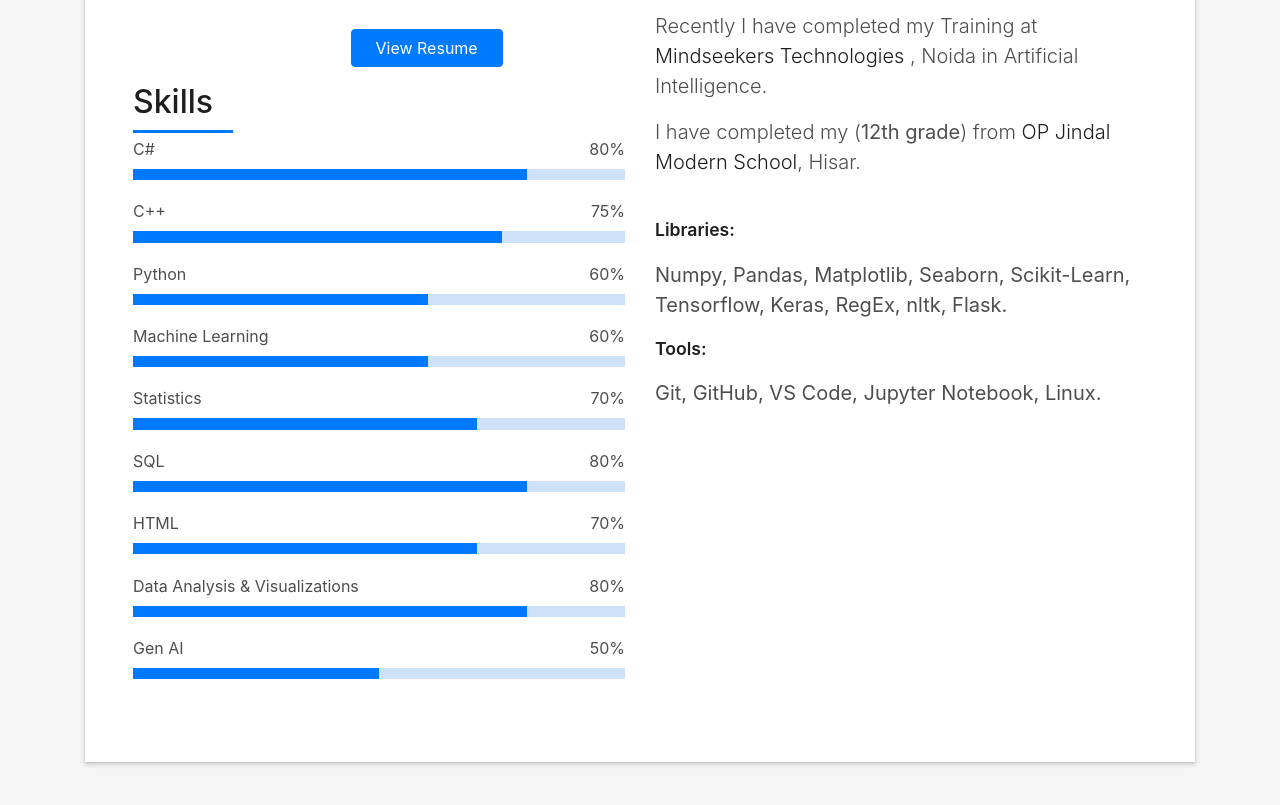
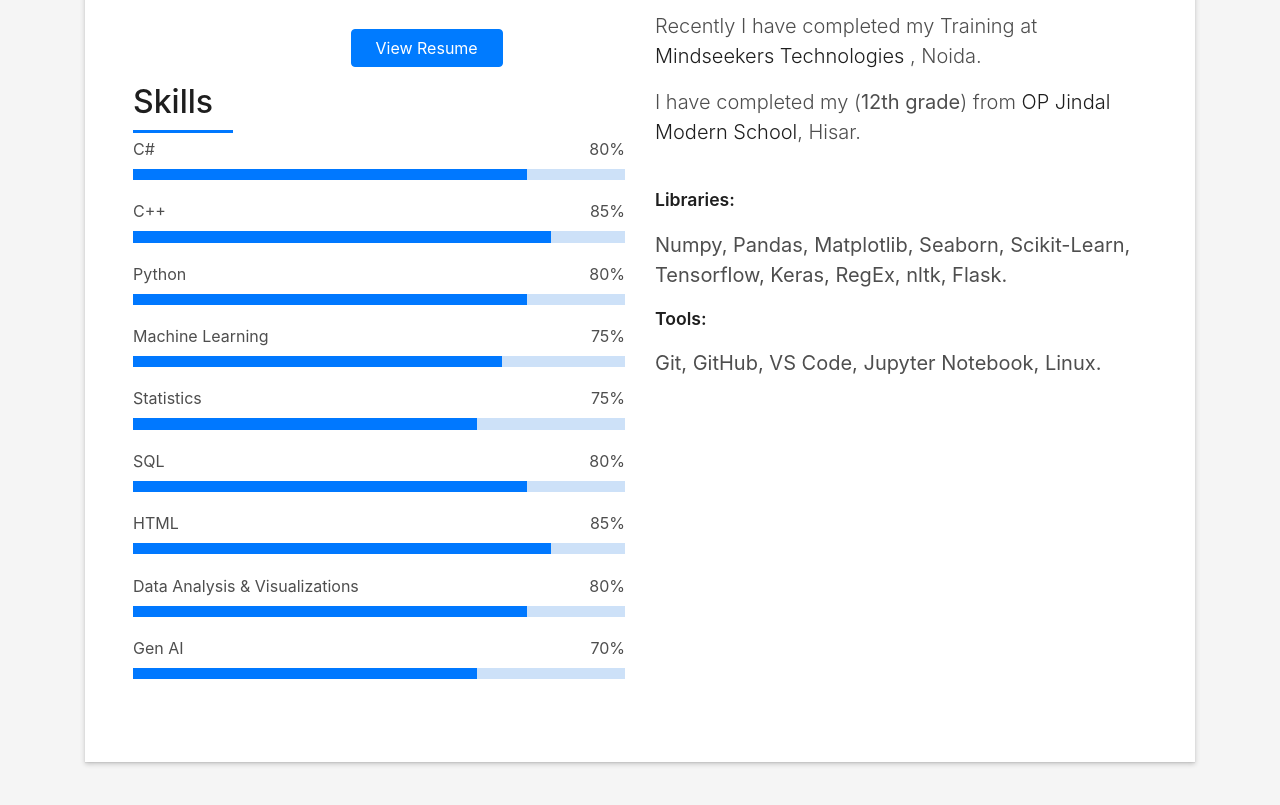
Before and after one commit to vishalpoonia890/portfolio, a plain HTML site: page index.html in a window 1280 px wide. Shown: the part 1109-1914 px from the top of the page. Drawn offline with Linux system fonts and the light colour scheme; no server answers; files whose address does not match are found by name.

Commit message:
index.html

```diff
--- a/index.html
+++ b/index.html
@@ -103,37 +103,37 @@
                     <div class="progress">
                       <div class="progress-bar" role="progressbar" style="width: 80%" aria-valuenow="70" aria-valuemin="0" aria-valuemax="100"></div>
                     </div>
-                    <span>C++</span> <span class="pull-right">75%</span>
+                    <span>C++</span> <span class="pull-right">85%</span>
+                    <div class="progress">
+                      <div class="progress-bar" role="progressbar" style="width: 85%" aria-valuenow="70" aria-valuemin="0" aria-valuemax="100"></div>
+                    </div>
+                    <span>Python</span> <span class="pull-right">80%</span>
+                    <div class="progress">
+                      <div class="progress-bar" role="progressbar" style="width: 80%" aria-valuenow="70" aria-valuemin="0" aria-valuemax="100"></div>
+                    </div>
+                    <span>Machine Learning</span> <span class="pull-right">75%</span>
                     <div class="progress">
                       <div class="progress-bar" role="progressbar" style="width: 75%" aria-valuenow="70" aria-valuemin="0" aria-valuemax="100"></div>
                     </div>
-                    <span>Python</span> <span class="pull-right">60%</span>
+                    <span>Statistics</span> <span class="pull-right">75%</span>
                     <div class="progress">
-                      <div class="progress-bar" role="progressbar" style="width: 60%" aria-valuenow="70" aria-valuemin="0" aria-valuemax="100"></div>
-                    </div>
-                    <span>Machine Learning</span> <span class="pull-right">60%</span>
-                    <div class="progress">
-                      <div class="progress-bar" role="progressbar" style="width: 60%" aria-valuenow="70" aria-valuemin="0" aria-valuemax="100"></div>
-                    </div>
-                    <span>Statistics</span> <span class="pull-right">70%</span>
-                    <div class="progress">
-                      <div class="progress-bar" role="progressbar" style="width: 70%" aria-valuenow="70" aria-valuemin="0" aria-valuemax="100"></div>
+                      <div class="progress-bar" role="progressbar" style="width: 70%" aria-valuenow="75" aria-valuemin="0" aria-valuemax="100"></div>
                     </div>
                     <span>SQL</span> <span class="pull-right">80%</span>
                     <div class="progress">
                       <div class="progress-bar" role="progressbar" style="width: 80%" aria-valuenow="70" aria-valuemin="0" aria-valuemax="100"></div>
                     </div>
-                    <span>HTML <sapn class="pull-right">70%</span>
+                    <span>HTML <sapn class="pull-right">85%</span>
                     <div class="progress">
-                      <div class="progress-bar" role="progressbar" style="width: 70%" aria-valuenow="70" aria-valuemin="0" aria-valuemax="100"></div>
+                      <div class="progress-bar" role="progressbar" style="width: 85%" aria-valuenow="70" aria-valuemin="0" aria-valuemax="100"></div>
                     </div>
                     <span>Data Analysis & Visualizations <sapn class="pull-right">80%</span>
                     <div class="progress">
                       <div class="progress-bar" role="progressbar" style="width: 80%" aria-valuenow="70" aria-valuemin="0" aria-valuemax="100"></div>
                     </div>
-                    <span>Gen AI</span> <span class="pull-right">50%</span>
+                    <span>Gen AI</span> <span class="pull-right">70%</span>
                     <div class="progress">
-                      <div class="progress-bar" role="progressbar" style="width: 50%" aria-valuenow="70" aria-valuemin="0" aria-valuemax="100"></div>
+                      <div class="progress-bar" role="progressbar" style="width: 70%" aria-valuenow="70" aria-valuemin="0" aria-valuemax="100"></div>
                     </div>
                   </div>
                 </div>
@@ -143,7 +143,7 @@
                       <h5 class="title-left">About me</h5>
                     </div>
                     <p class="lead">I am a UG Scholar at <a href="https://mnit.ac.in/" target="_blank" >Malaviya National Institute of Technology</a>, Jaipur. Pursuing Btech in Computer Science and Engineering <strong>. </p>
-                    <p class="lead">Recently I have completed my Training at <a href="https://mindseekers.live/" target="_blank">Mindseekers Technologies </a>, Noida in Artificial Intelligence.</p>
+                    <p class="lead">Recently I have completed my Training at <a href="https://mindseekers.live/" target="_blank">Mindseekers Technologies </a>, Noida.</p>
                     <p class="lead">I have completed my (<strong>12th grade</strong>) from  <a href="https://www.opjms.edu.in/" target="_blank">OP Jindal Modern School</a>, Hisar.</p></div><br>
                     <p class="title-s">Libraries:</p>
                     <p class="lead"> <b>Numpy, Pandas, Matplotlib, Seaborn, Scikit-Learn, Tensorflow, Keras, RegEx, nltk, Flask.</b></p>
```
